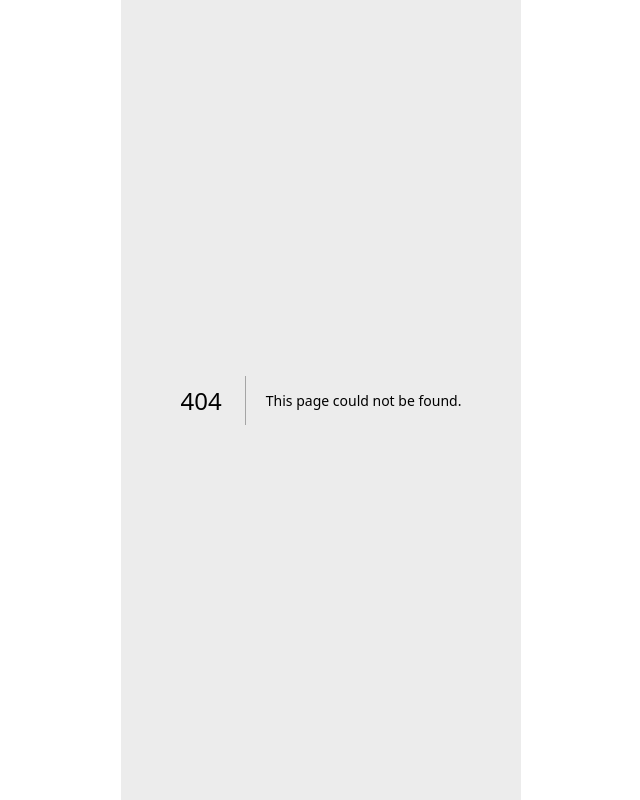
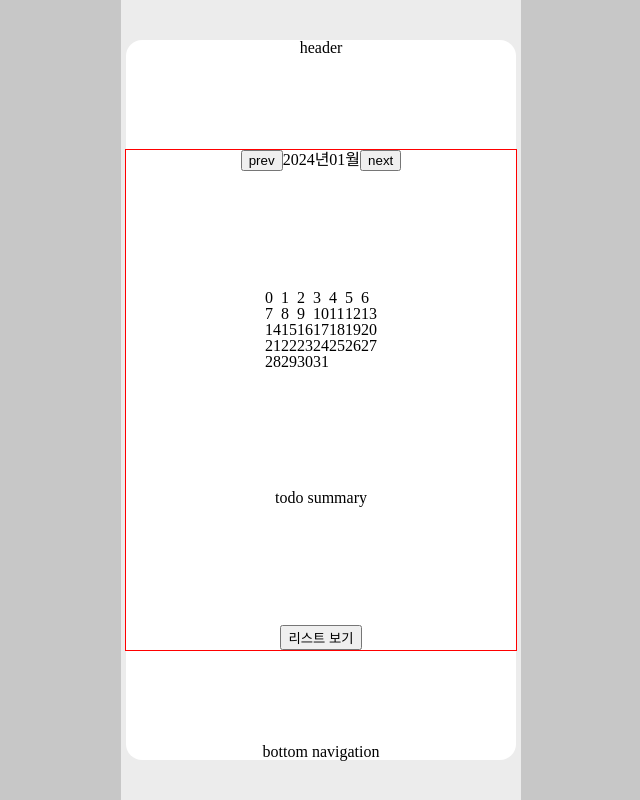
Before and after one commit to Seongseokwon/level-up-life, a Next.js app: page /todo in a window 1280 px wide. Before the commit this address had no page. Shown: the whole page, without its empty margins (319-959 px from the left). Built offline with nearby package versions, Linux system fonts and the light colour scheme.

Commit message:
로그인 성공시 Todo Calendar 및 List 화면 작업

```diff
--- a/src/app/page.tsx
+++ b/src/app/page.tsx
@@ -1,7 +1,7 @@
 'use client';
 
 import Image from 'next/image'
-import Layout from "@/components/layout/Layout";
+import MainLayout from "@/components/layout/MainLayout";
 import {useRouter} from "next/navigation";
 import {useEffect, useState} from "react";
 import styles from './page.module.scss';
@@ -27,7 +27,7 @@ export default function Home() {
     }
 
     return (
-        <Layout>
+        <MainLayout>
             <section role='presentation' className={`${styles['main-logo']} fade-box ${fade}`} onClick={onClick}>
                 <Image
                     src="/level-up-life-logo.png"
@@ -42,6 +42,6 @@ export default function Home() {
                     Level Up Life
                 </h1>
             </section>
-        </Layout>
+        </MainLayout>
     )
 }
--- /dev/null
+++ b/src/app/todo/page.tsx
@@ -0,0 +1,22 @@
+'use client';
+
+import {useState} from "react";
+import DivisionLayout from "@/components/layout/DivisionLayout";
+import Calendar from "@/components/ui/calendar/Calendar";
+import TodoList from "@/components/todo/TodoList";
+
+export default function TodoPage () {
+    const [isCalendarMode, setIsCalendarMode] = useState<boolean>(true)
+    const toggleViewMode = () => {
+        setIsCalendarMode((prev) => !prev);
+    }
+
+    return <DivisionLayout>
+        {
+            isCalendarMode ?
+                <Calendar toggleViewMode={toggleViewMode} /> :
+                <TodoList toggleViewMode={toggleViewMode} />
+        }
+
+    </DivisionLayout>
+}
--- /dev/null
+++ b/src/components/layout/DivisionLayout.tsx
@@ -0,0 +1,18 @@
+import {Fragment, ReactNode} from "react";
+import styles from './Layout.module.scss';
+import {LayoutStylesProps} from "@/components/layout/MainLayout";
+
+interface DivisionLayoutProps extends LayoutStylesProps {
+    children: ReactNode
+}
+export default function DivisionLayout({children, justifyContent = 'space-between'}: DivisionLayoutProps){
+    const divisionLayoutClasses = `
+        ${styles['container']}
+        ${styles[justifyContent]}
+    `
+    return (<div className={divisionLayoutClasses}>
+        <div> header</div>
+        {children}
+        <div> bottom navigation</div>
+    </div>)
+}
--- /dev/null
+++ b/src/components/todo/TodoList.tsx
@@ -0,0 +1,14 @@
+import DivisionLayout from "@/components/layout/DivisionLayout";
+
+interface TodoListProps {
+    toggleViewMode: () => void;
+}
+
+export default function TodoList({toggleViewMode}: TodoListProps) {
+    const viewChange = () => {
+        toggleViewMode();
+    }
+    return (<div>
+        <button type='button' onClick={viewChange}>달력 보기</button>
+    </div>)
+}
--- /dev/null
+++ b/src/components/ui/calendar/Calendar.module.scss
@@ -0,0 +1,18 @@
+.calendar-container {
+  width: 100%;
+  height: 500px;
+  border: 1px solid red;
+
+  display: flex;
+  flex-direction: column;
+  align-items: center;
+  justify-content: space-between;
+  .calendar-header {
+
+  }
+
+  .calendar-body {
+    display: grid;
+    grid-template-columns: repeat(7, 1fr);
+  }
+}
--- /dev/null
+++ b/src/components/ui/calendar/Calendar.tsx
@@ -0,0 +1,73 @@
+import styles from './Calendar.module.scss';
+import {useEffect, useState} from "react";
+
+interface CalendarProps {
+    toggleViewMode: () => void;
+}
+
+export default function Calendar({toggleViewMode}: CalendarProps) {
+    const [monthly, setMonthly] = useState<number[][]>([]);
+    const [selectedDate, setSelectedDate] = useState<Date>(new Date());
+    const viewChange = () => {
+        toggleViewMode();
+    }
+    const generateMonthlyCalendar = (selectDate = new Date()) => {
+        const calendar = [];
+        const temp = [];
+
+        const year = selectDate.getFullYear();
+        const month = selectDate.getMonth();
+
+        let startDay = new Date(year, month, 1).getDay();
+        const lastDayOfMonth = new Date(year, month + 1, 0).getDate()
+
+        for (let i = 0; i < startDay; i++) {
+            temp.push(0);
+        }
+
+        for (let i = 1; i <= lastDayOfMonth; i++) {
+            temp.push(i)
+        }
+
+        while (temp.length > 0) {
+            calendar.push(temp.splice(0, 7))
+        }
+
+        return calendar;
+    }
+    const changeMonth = (currentDate: Date, type: 'prev' | 'next'): void => {
+        const year = currentDate.getFullYear();
+        let month = 0;
+        if (type === 'prev') {
+            month = currentDate.getMonth() - 1;
+        } else if (type === 'next') {
+            month = currentDate.getMonth() + 1;
+        }
+
+        console.log('YEAR :', year,'MONTH :', month)
+        console.log(new Date(year, month, 1));
+    }
+
+    useEffect(() => {
+        const calendar = generateMonthlyCalendar();
+        setMonthly(calendar);
+    }, []);
+
+    return <div className={`${styles['calendar-container']}`}>
+        <nav className={`${styles['calendar-header']}`}>
+            <button type='button' onClick={() => changeMonth(selectedDate, 'prev')}> prev</button>
+            { selectedDate ? selectedDate.getFullYear() + '년' + selectedDate.getMonth()+ 1 +'월' : ''}
+            <button type='button' onClick={() => changeMonth(selectedDate, 'next')}> next</button>
+        </nav>
+        <main className={`${styles['calendar-body']}`}>
+            {monthly.map((week) =>
+                week.map((day, i) =>
+                    <div key={i}>{day}</div>
+                )
+            )
+            }
+        </main>
+        <section>todo summary</section>
+        <button type='button' onClick={viewChange}>리스트 보기</button>
+    </div>
+}
```
Also changed, not shown: src/components/layout/MainLayout.tsx (renamed from src/components/layout/Layout.tsx, +5 -4 lines).
